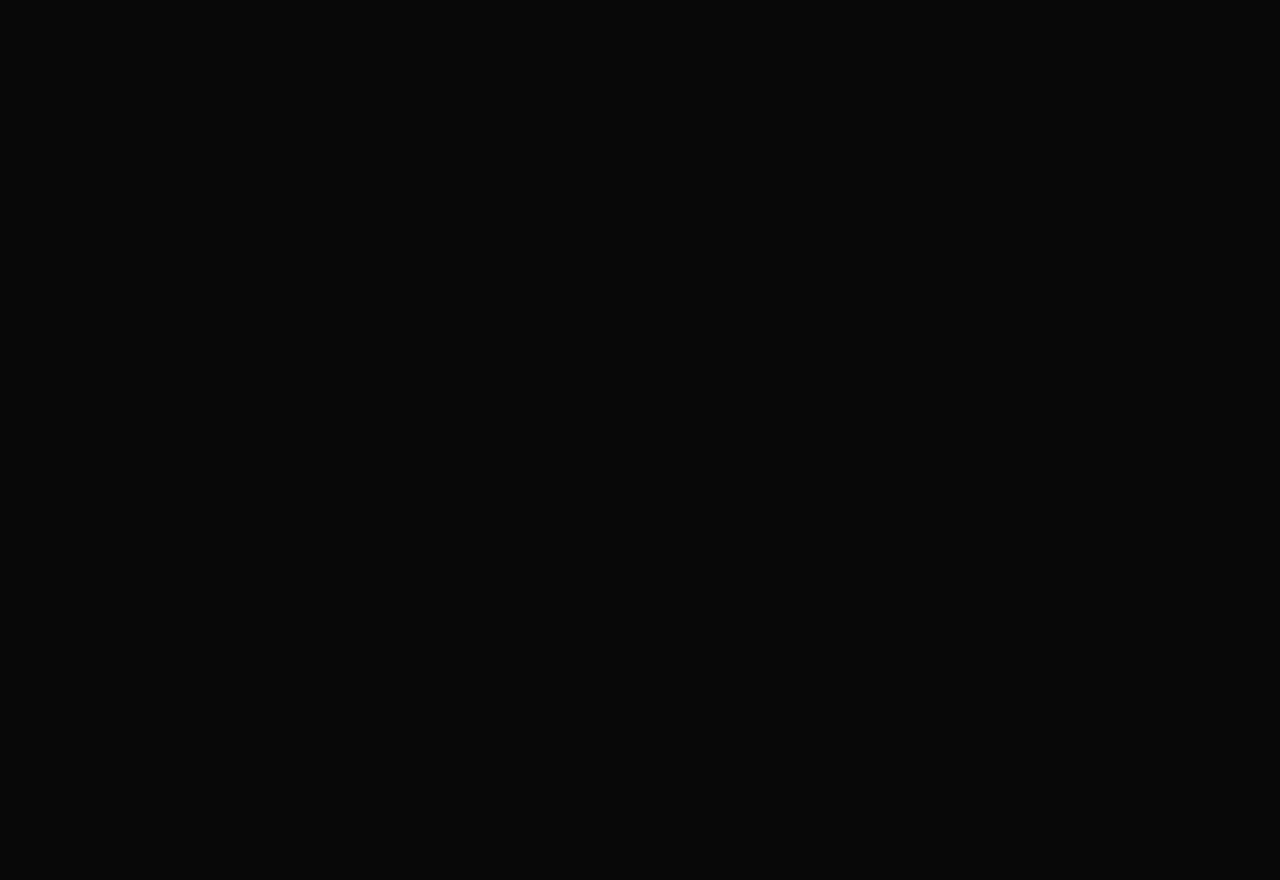
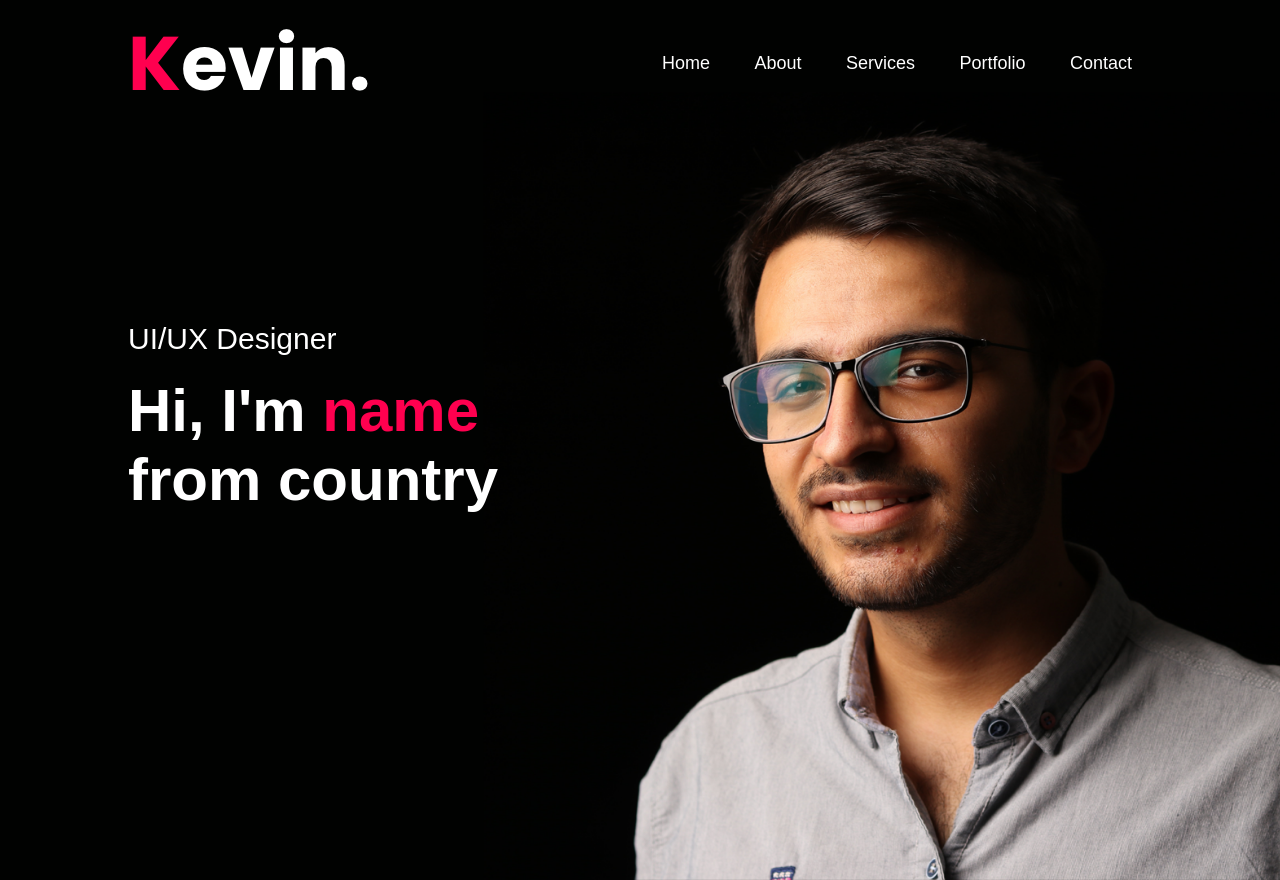
Before and after one commit to davidwagura/Portfolio-web, a plain HTML site: page index.html in a window 1280 px wide. Before the commit the page ends 800 px from the top, so only its background shows below. Drawn offline with Linux system fonts and the light colour scheme.

Commit message:
Add header section of the website

```diff
--- a/index.html
+++ b/index.html
@@ -16,6 +16,43 @@
 
     <body>
 
+        <div id="header">
+
+            <div class="container">
+
+                <nav>
+
+                    <img src="./personal-portfolio-img/images/logo.png" alt="logo">
+
+                    <ul>
+
+                        <li><a href="#">Home</a></li>
+
+                        <li><a href="#">About</a></li>
+
+                        <li><a href="#">Services</a></li>
+
+                        <li><a href="#">Portfolio</a></li>
+
+                        <li><a href="#">Contact</a></li>
+
+
+                    </ul>
+
+                </nav>
+
+                <div class="header-text">
+
+                    <p>UI/UX Designer</p>
+
+                    <h1>Hi, I'm <span>name </span><br> from country</h1>
+
+                </div>
+
+            </div>
+
+        </div>
+
     </body>
 
 </html>
--- a/styles.css
+++ b/styles.css
@@ -17,3 +17,112 @@ body {
     color: #fff;
 
 }
+
+#header {
+
+    width: 100%;
+
+    height: 110vh;
+
+    background-image: url('./personal-portfolio-img/images/background.png');
+
+    background-size: cover;
+
+    background-position: center;
+
+}
+
+.container {
+
+    padding: 10px 10%;
+
+}
+
+nav {
+
+    display: flex;
+
+    align-items: center;
+
+    justify-content: space-between;
+
+    flex-wrap: wrap;
+
+}
+
+.logo {
+
+    width: 140px;
+
+}
+
+nav ul li {
+
+    display: inline-block;
+
+    list-style: none;
+
+    margin: 10px 20px;
+
+}
+
+nav ul li a {
+
+    color: #fff;
+
+    text-decoration: none;
+
+    font-size: 18px;
+
+    position: relative;
+
+}
+
+nav ul li a::after {
+
+    content: '';
+
+    width: 0;
+
+    height: 3px;
+
+    background: #ff004f;
+
+    position: absolute;
+
+    left: 0;
+
+    bottom: -6px;
+
+    transition: 0.5s;
+
+}
+
+nav ul li a:hover::after{
+
+    width: 100%;
+
+}
+
+
+.header-text {
+
+    margin-top: 20%;
+
+    font-size: 30px;
+
+}
+
+.header-text h1 {
+
+    font-size: 60px;
+
+    margin-top: 20px;
+
+}
+
+.header-text h1 span {
+
+    color: #ff004f
+
+}
```
